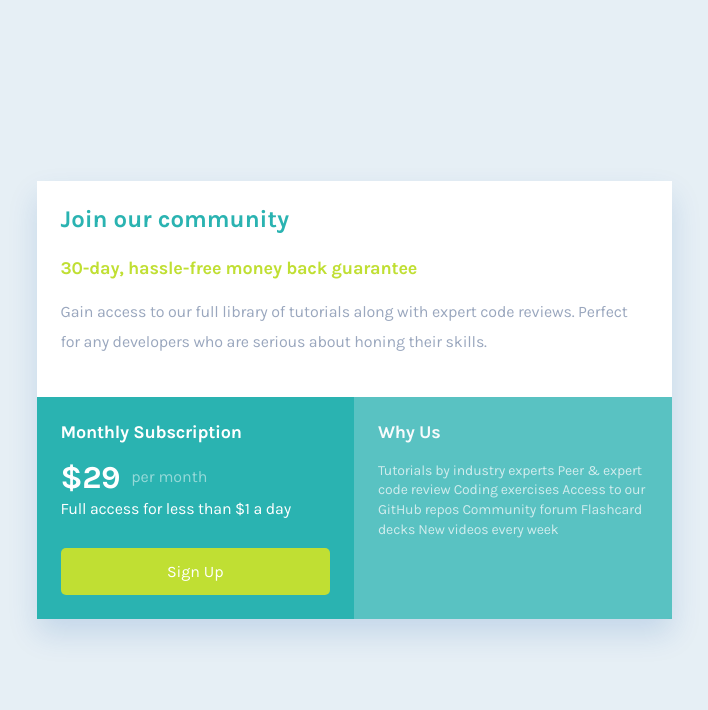
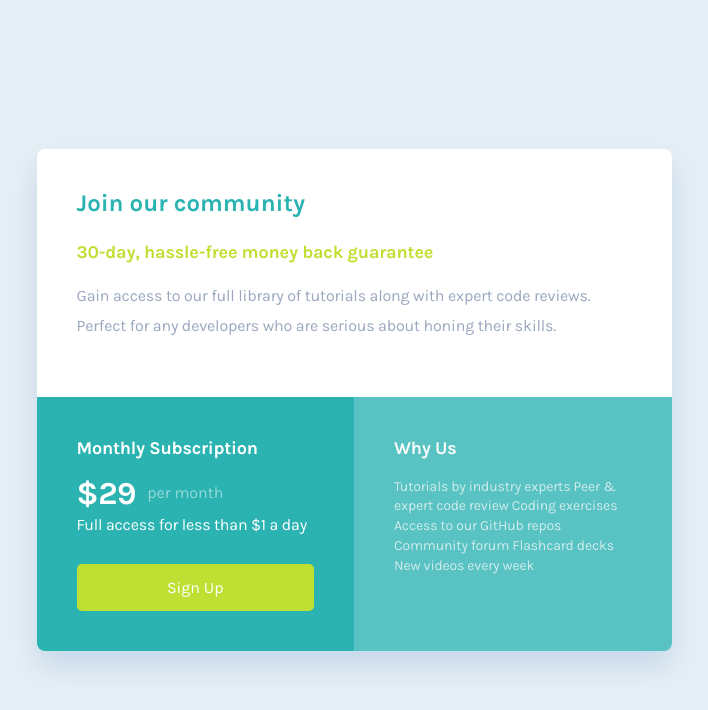
Before and after one commit to mohantee/single-price-grid-component, a plain HTML site: page index.html in a window 1280 px wide. Shown: the whole page, without its empty margins (286-994 px from the left). Drawn offline with Linux system fonts and the light colour scheme.

Commit message:
css: add border-radius, and padding for desktop view

```diff
--- a/style.css
+++ b/style.css
@@ -20,13 +20,15 @@ body {
 .container {
   width: 311px;
   margin-inline: auto;
+  box-shadow: 0px 15px 30px 0px rgba(0, 81, 171, 0.15);
   border-radius: 5px;
-  box-shadow: 0px 15px 30px 0px rgba(0, 81, 171, 0.15);
+  overflow: hidden;
 }
 
 .primary-info {
   padding: 1.5rem;
   background-color: #fff;
+  overflow: hidden;
 }
 
 .primary-info > h1 {
@@ -148,6 +150,12 @@ body {
 @media (min-width: 650px) {
   .container {
     width: 635px;
+    border-radius: 8px;
+    overflow: hidden;
+  }
+
+  .primary-info {
+    padding: 2.5rem;
   }
 
   .primary-info > h1 {
@@ -168,10 +176,12 @@ body {
 
   .subscription-info {
     width: 50%;
+    padding: 2.5rem;
   }
 
   .whyus-info {
     width: 50%;
+    padding: 2.5rem;
   }
 }
 
```
